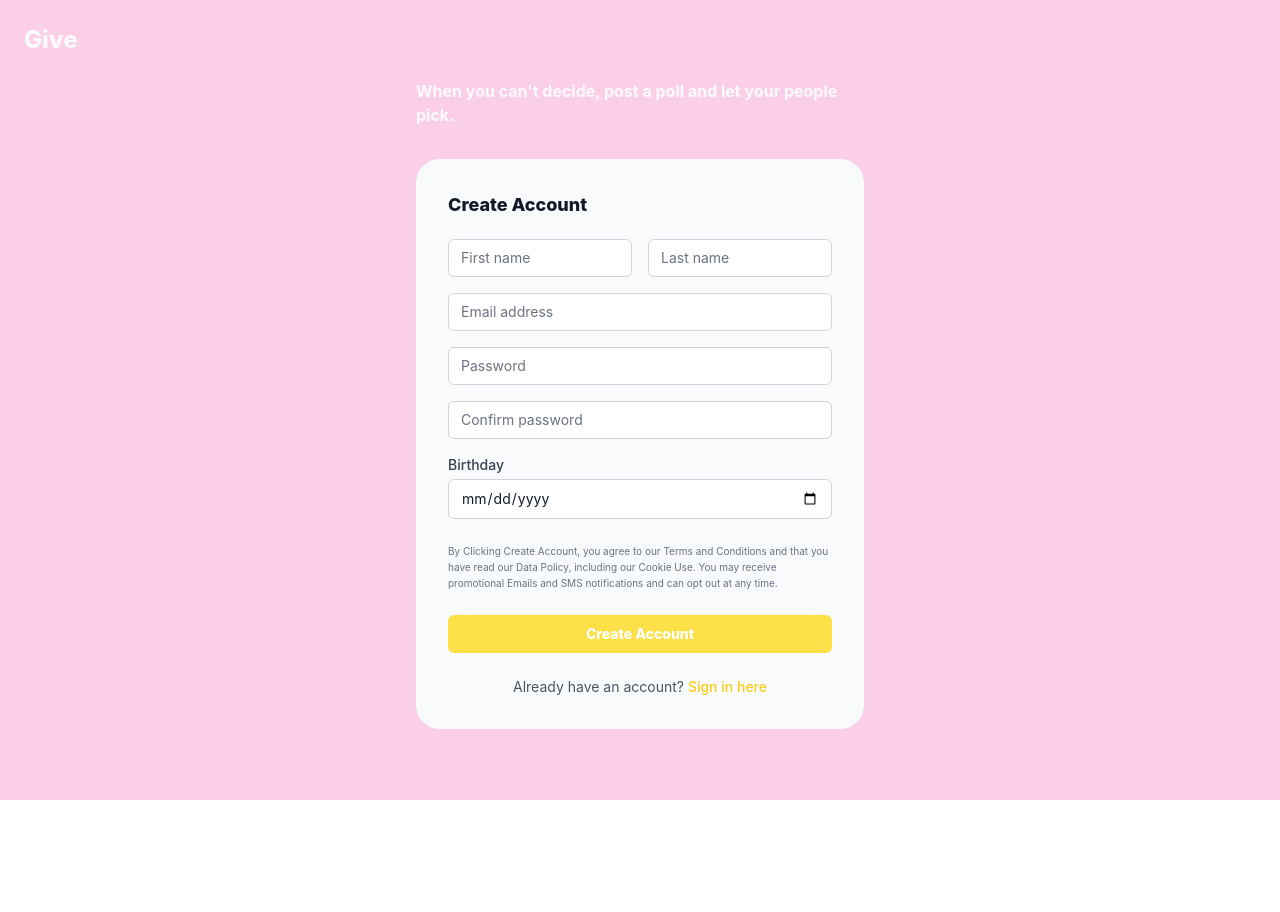
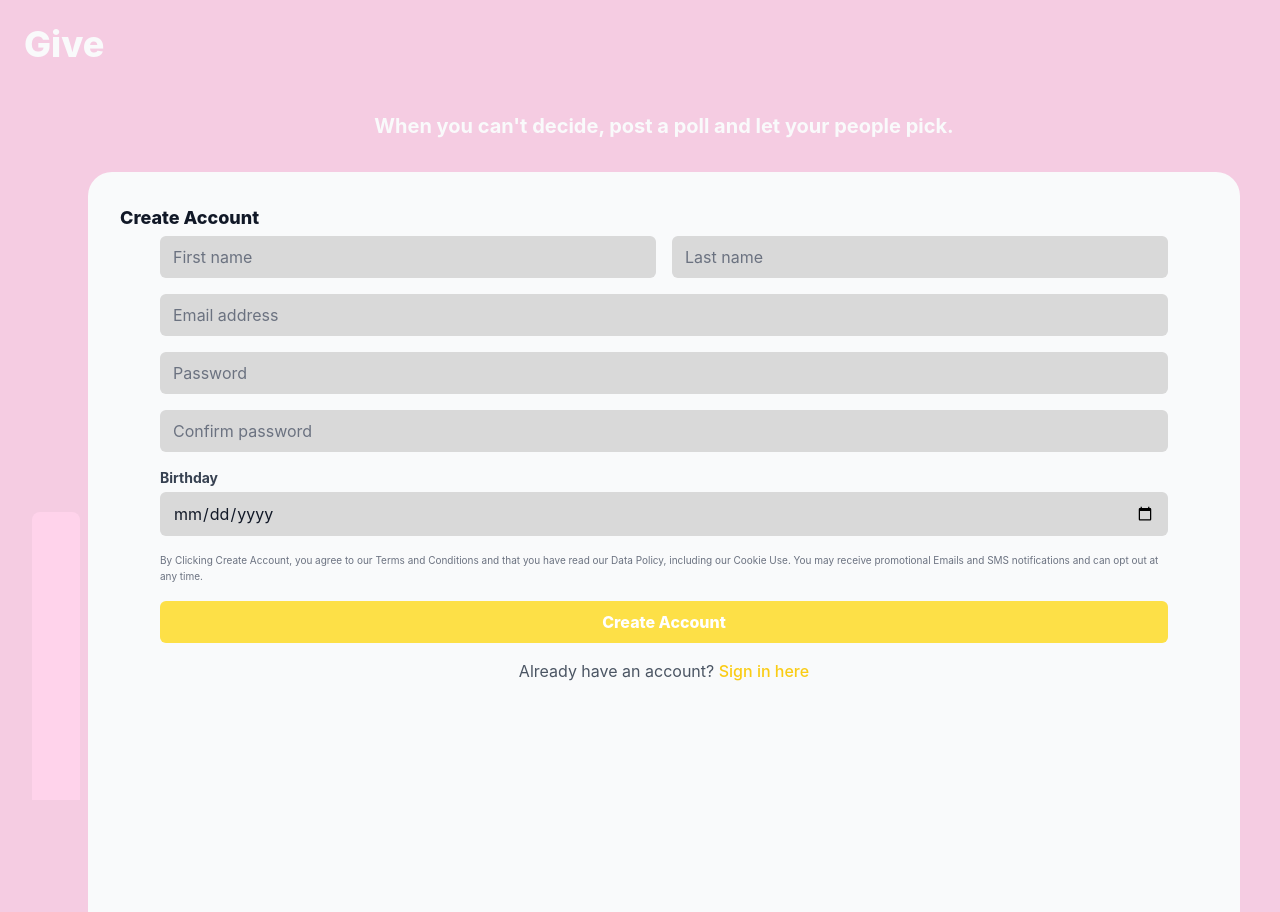
Before and after one commit to yram171/Give, a React (Create React App) app in the folder frontend/: page / in a window 1280 px wide. Before the commit the page ends 800 px from the top, so only its background shows below. Built offline with nearby package versions, Linux system fonts and the light colour scheme.

Commit message:
arranged the elements to the layout in the figma

```diff
--- a/frontend/src/components/CreateAccount.js
+++ b/frontend/src/components/CreateAccount.js
@@ -2,26 +2,37 @@ import React from 'react';
 
 const CreateAccount = () => {
   return (
-    <div className="min-h-screen bg-pink-200">
+    <div className="min-h-screen bg-[#F5CCE2]">
       {/* Header with website name */}
-      <div className="absolute top-0 left-0 p-6">
-        <h1 className="text-2xl font-extrabold text-gray-50">Give</h1>
+      <div className="absolute top-0 left-0 p-6 z-20">
+        <h1 className="text-4xl font-extrabold text-gray-50">Give</h1>
+      </div>
+
+      {/* Bar Graph Design */}
+      <div className="fixed left-8 bottom-0 flex items-end space-x-2 z-0">
+        {/* Bar 1 */}
+        <div className="w-12 h-72 bg-[#FFD3EB] rounded-t-lg"></div>
+        {/* Bar 2 */}
+        <div className="w-12 h-96 bg-[#FFD3EB] rounded-t-lg"></div>
+        {/* Bar 3 */}
+        <div className="w-12 h-56 bg-[#FFD3EB] rounded-t-lg"></div>
       </div>
 
       {/* Main content */}
-      <div className="flex items-center justify-center py-12 px-4 sm:px-6 lg:px-8 min-h-screen">
-        <div className="max-w-md w-full space-y-8">
-            <div>
-                <p className="mt-2 text-left font-bold text-gray-50">
+      <div className="flex items-start justify-end relative z-10 min-h-screen">
+        <div className="mt-28 w-full mx-6 xl:mx-10 flex flex-col min-h-screen max-w-md sm:max-w-lg md:max-w-2xl lg:max-w-4xl xl:max-w-6xl">
+            <div className="px-4 sm:px-6 lg:px-8 pb-8">
+                <p className="text-center text-xl font-bold text-gray-50">
                     When you can't decide, post a poll and let your people pick.
                 </p>
             </div>
 
-            <form className="mt-8 space-y-6 bg-gray-50 p-8 rounded-3xl">
-            <div className="space-y-4">
+            <form className="bg-gray-50 p-8 pb-0 rounded-t-3xl flex-1 flex flex-col">
                 <p className="text-left text-lg font-extrabold text-gray-900">
                     Create Account
                 </p>
+                <div className="mx-10 space-y-4 flex-1 pb-8">
+                    <div className="space-y-4">
                         {/* First Name and Last Name */}
                         <div className="grid grid-cols-2 gap-4">
                             <div>
@@ -29,7 +40,7 @@ const CreateAccount = () => {
                                     id="firstName"
                                     name="firstName"
                                     type="text"
-                            className="mt-1 appearance-none relative block w-full px-3 py-2 border border-gray-300 placeholder-gray-500 text-gray-900 rounded-md focus:outline-none focus:ring-indigo-500 focus:border-indigo-500 focus:z-10 sm:text-sm"
+                                    className="mt-1 appearance-none relative block w-full px-3 py-2 border border-transparent bg-[#D9D9D9] placeholder-gray-500 text-gray-900 rounded-md focus:outline-none focus:ring-indigo-500 focus:border-indigo-500 focus:z-10"
                                     placeholder="First name"
                                 />
                             </div>
@@ -39,7 +50,7 @@ const CreateAccount = () => {
                                     id="lastName"
                                     name="lastName"
                                     type="text"
-                            className="mt-1 appearance-none relative block w-full px-3 py-2 border border-gray-300 placeholder-gray-500 text-gray-900 rounded-md focus:outline-none focus:ring-indigo-500 focus:border-indigo-500 focus:z-10 sm:text-sm"
+                                    className="mt-1 appearance-none relative block w-full px-3 py-2 border border-transparent bg-[#D9D9D9] placeholder-gray-500 text-gray-900 rounded-md focus:outline-none focus:ring-indigo-500 focus:border-indigo-500 focus:z-10"
                                     placeholder="Last name"
                                 />
                             </div>
@@ -52,7 +63,7 @@ const CreateAccount = () => {
                                 name="email"
                                 type="email"
                                 autoComplete="email"
-                        className="mt-1 appearance-none relative block w-full px-3 py-2 border border-gray-300 placeholder-gray-500 text-gray-900 rounded-md focus:outline-none focus:ring-indigo-500 focus:border-indigo-500 focus:z-10 sm:text-sm"
+                                className="mt-1 appearance-none relative block w-full px-3 py-2 border border-transparent bg-[#D9D9D9] placeholder-gray-500 text-gray-900 rounded-md focus:outline-none focus:ring-indigo-500 focus:border-indigo-500 focus:z-10"
                                 placeholder="Email address"
                             />
                         </div>
@@ -64,7 +75,7 @@ const CreateAccount = () => {
                                 name="password"
                                 type="password"
                                 autoComplete="new-password"
-                        className="mt-1 appearance-none relative block w-full px-3 py-2 border border-gray-300 placeholder-gray-500 text-gray-900 rounded-md focus:outline-none focus:ring-indigo-500 focus:border-indigo-500 focus:z-10 sm:text-sm"
+                                className="mt-1 appearance-none relative block w-full px-3 py-2 border border-transparent bg-[#D9D9D9] placeholder-gray-500 text-gray-900 rounded-md focus:outline-none focus:ring-indigo-500 focus:border-indigo-500 focus:z-10"
                                 placeholder="Password"
                             />
                         </div>
@@ -76,42 +87,42 @@ const CreateAccount = () => {
                                 name="confirmPassword"
                                 type="password"
                                 autoComplete="new-password"
-                        className="mt-1 appearance-none relative block w-full px-3 py-2 border border-gray-300 placeholder-gray-500 text-gray-900 rounded-md focus:outline-none focus:ring-indigo-500 focus:border-indigo-500 focus:z-10 sm:text-sm"
+                                className="mt-1 appearance-none relative block w-full px-3 py-2 border border-transparent bg-[#D9D9D9] placeholder-gray-500 text-gray-900 rounded-md focus:outline-none focus:ring-indigo-500 focus:border-indigo-500 focus:z-10"
                                 placeholder="Confirm password"
                             />
                         </div>
 
                         {/* Birthday */}
                         <div>
-                    <label htmlFor="birthday" className="text-left block text-sm font-medium text-gray-700">
+                            <label htmlFor="birthday" className="text-left block text-sm font-bold text-gray-700">
                                 Birthday
                             </label>
                             <input
                                 id="birthday"
                                 name="birthday"
                                 type="date"
-                        className="mt-1 appearance-none relative block w-full px-3 py-2 border border-gray-300 placeholder-gray-500 text-gray-900 rounded-md focus:outline-none focus:ring-indigo-500 focus:border-indigo-500 focus:z-10 sm:text-sm"
+                                className="mt-1 appearance-none relative block w-full px-3 py-2 border border-transparent bg-[#D9D9D9] placeholder-gray-500 text-gray-900 rounded-md focus:outline-none focus:ring-indigo-500 focus:border-indigo-500 focus:z-10"
                                 placeholder="Birthday"
                             />
                         </div>
                     </div>
 
                     {/* Disclaimer text */}
-            <div className="text-left text-[10px] text-gray-500 leading-relaxed">
+                    <div className="text-left text-[10px] text-gray-500 leading-relaxed mt-6">
                         By Clicking Create Account, you agree to our Terms and Conditions and that you have read our Data Policy, including our Cookie Use. You may receive promotional Emails and SMS notifications and can opt out at any time.
                     </div>
 
                     <div>
                         <button
                         type="submit"
-                className="group relative w-full flex justify-center py-2 px-4 border border-transparent text-sm font-extrabold rounded-md text-white bg-yellow-300 hover:bg-yellow-400 focus:outline-none focus:ring-2 focus:ring-offset-2 focus:ring-yellow-300 transition duration-150 ease-in-out"
+                        className="group relative w-full flex justify-center py-2 px-4 border border-transparent font-extrabold rounded-md text-white bg-yellow-300 hover:bg-yellow-400 focus:outline-none focus:ring-2 focus:ring-offset-2 focus:ring-yellow-300 transition duration-150 ease-in-out"
                         >
                         Create Account
                         </button>
                     </div>
 
                     <div className="text-center">
-                <p className="text-sm text-gray-600">
+                        <p className="text-gray-600">
                             Already have an account?{' '}
                             <button
                                 type="button"
@@ -121,6 +132,7 @@ const CreateAccount = () => {
                             </button>
                         </p>
                     </div>
+                </div>
             </form>
         </div>
       </div>
```
Lines whose indentation alone changed are shown as unchanged.
